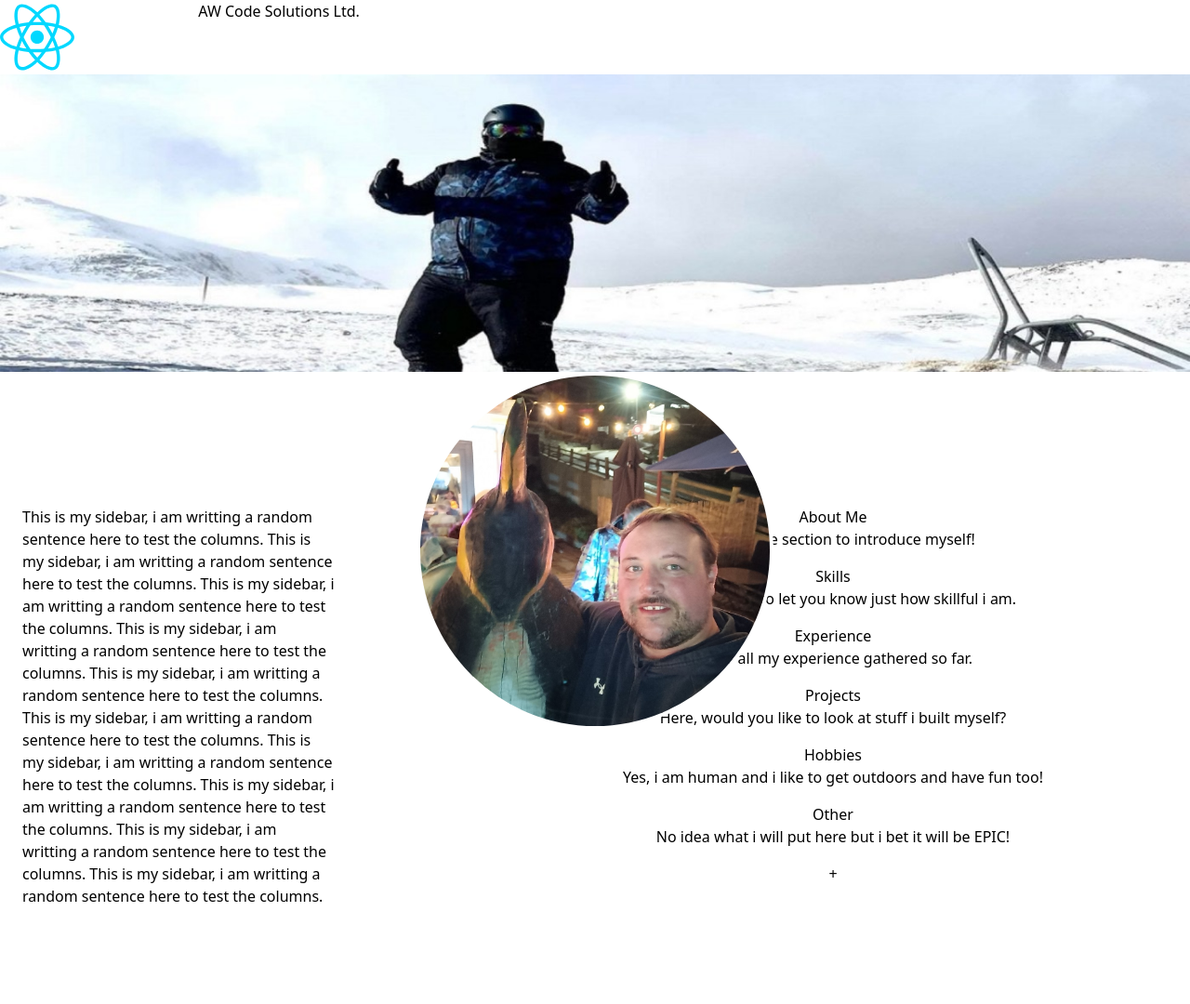
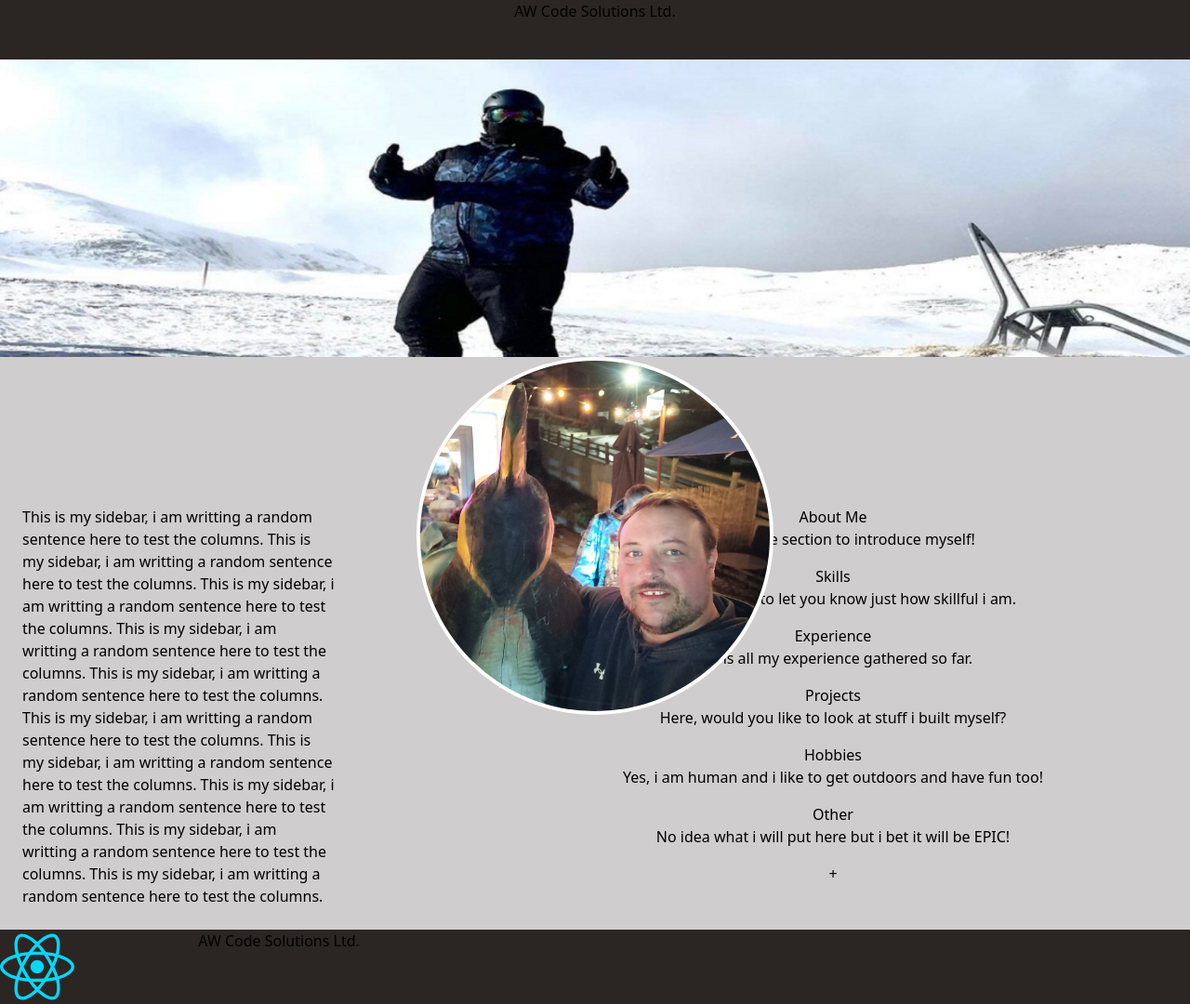
Before and after one commit to aaron-wilson-awcs/personal-portfolio, a React app in the folder PersonalPortfolio.React/: page / in a window 1280 px wide. Shown: the top 1080 px of the page at 93% size. Before the commit the page ends 1000 px from the top, so only its background shows below. Built offline with nearby package versions, Linux system fonts and the light colour scheme; the HTML template or start-up script is replaced by a standard one.

Commit message:
footer added + background colour in css

```diff
--- a/PersonalPortfolio.React/src/index.css
+++ b/PersonalPortfolio.React/src/index.css
@@ -5,6 +5,7 @@ html, body {
     width: 100%;
     margin: 0;
     padding: 0;
+    background-color: oklch(84.991% 0.00219 14.769);
 }
 
 #root {
@@ -31,3 +32,7 @@ html, body {
     width: 100%;
     height: auto;
 }
+
+.bar-colour-grey {
+    background-color: oklch(27.303% 0.00926 52.978);
+}
--- a/PersonalPortfolio.React/src/main.tsx
+++ b/PersonalPortfolio.React/src/main.tsx
@@ -4,6 +4,7 @@ import './index.css'
 import Header from './sections/Header/Header.tsx'
 import SideBar from './sections/SideBar/SideBar.tsx'
 import Content from './sections/Content/Content.tsx'
+import Footer from './sections/Footer/Footer.tsx'
 
 createRoot(document.getElementById('root')!).render(
   <StrictMode>
@@ -15,7 +16,7 @@ createRoot(document.getElementById('root')!).render(
       <Content />
     </div>
     <div id="footer" className='section'>
-      {/* <Footer /> */}
+      <Footer />
     </div>
   </StrictMode>,
 )
--- a/PersonalPortfolio.React/src/sections/Footer/Footer.tsx
+++ b/PersonalPortfolio.React/src/sections/Footer/Footer.tsx
@@ -4,6 +4,10 @@ function Footer() {
   return (
     <>
       <div id="footer">
+        <div className='grid grid-cols-12 bar-colour-grey'>
+          <img className='col-span-2 w-20 h-20' src="/src/assets/react.svg"></img>
+          <h1 className='col-span-8'>AW Code Solutions Ltd.</h1>
+        </div>
       </div>
     </>
   )
--- a/PersonalPortfolio.React/src/sections/Header/Header.tsx
+++ b/PersonalPortfolio.React/src/sections/Header/Header.tsx
@@ -3,9 +3,8 @@ import './Header.css'
 function Header() {
   return (
     <>
-      <div className='grid grid-cols-12'>
-        <img className='col-span-2 w-20 h-20' src="/src/assets/react.svg"></img>
-        <h1 className='col-span-8'>AW Code Solutions Ltd.</h1>
+      <div className='bar-colour-grey h-16'>
+        <h1 className='text-center'>AW Code Solutions Ltd.</h1>
       </div>
 
       <div>
```
